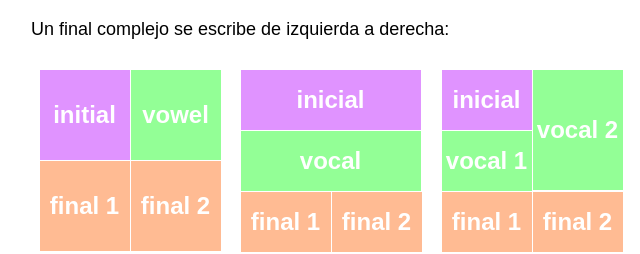
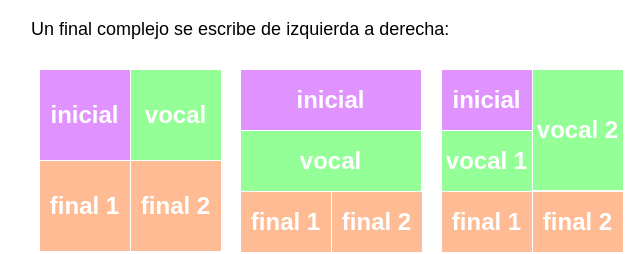
Before and after one commit to codepawskitten/learn-korean, a plain HTML site: page es-read.html in a window 1280 px wide. Shown: the part 1484-1738 px from the top of the page, 309-949 px from the left. Drawn offline with Linux system fonts and the light colour scheme.

Commit message:
Se modificó texto en es-read.html de nuevo

```diff
--- a/es-read.html
+++ b/es-read.html
@@ -145,8 +145,8 @@
 
     <div class="syllable-container">
         <div class="syllable four-part">
-            <div class="block initial">initial</div>
-            <div class="block vowel">vowel</div>
+            <div class="block initial">inicial</div>
+            <div class="block vowel">vocal</div>
             <div class="block final">final 1</div>
             <div class="block final">final 2</div>
         </div>
```
